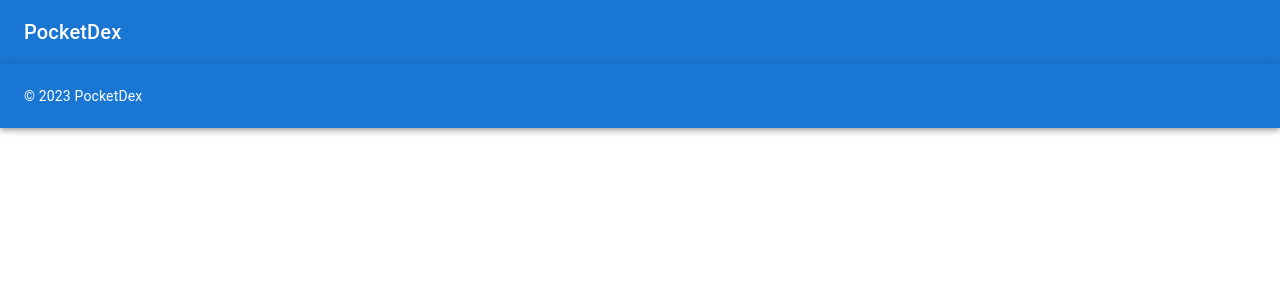
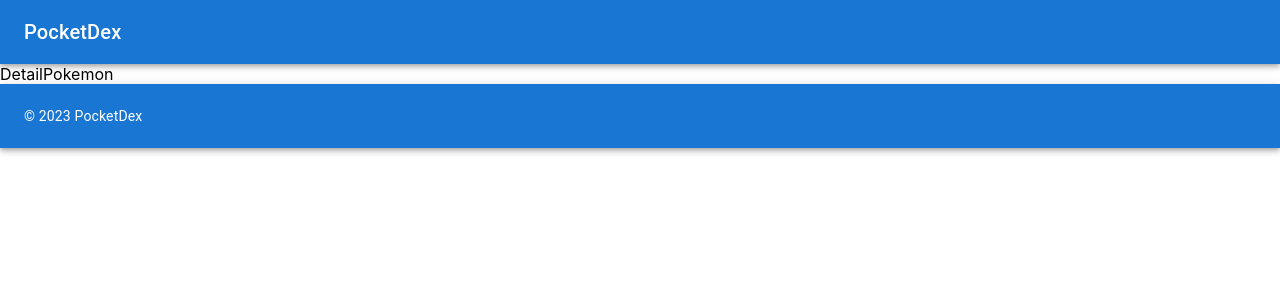
Before and after one commit to defild9/PocketDexFront, a React (Create React App) app: page /pokemons/1 in a window 1280 px wide. Shown: the top 300 px of the page. Built offline with nearby package versions, Linux system fonts and the light colour scheme.

Commit message:
Added route for detail page

```diff
--- a/src/App.jsx
+++ b/src/App.jsx
@@ -3,6 +3,7 @@ import { Routes, Route } from 'react-router-dom';
 import Layout from './components/Layout';
 import Home from './pages/Home';
 import Pokemons from './pages/Pokemons/Pokemons';
+import DetailPokemon from './pages/DetailPokemon/DetailPokemon';
 
 function App() {
   return (
@@ -10,6 +11,7 @@ function App() {
       <Routes>
         <Route path="/" element={<Home />} />
         <Route path="/pokemons" element={<Pokemons />} />
+        <Route path="/pokemons/:id" element={<DetailPokemon />} />
       </Routes>
     </Layout>
   );
--- /dev/null
+++ b/src/pages/DetailPokemon/DetailPokemon.jsx
@@ -0,0 +1,9 @@
+import React from 'react';
+
+function DetailPokemon() {
+  return (
+    <div>DetailPokemon</div>
+  );
+}
+
+export default DetailPokemon;
```
